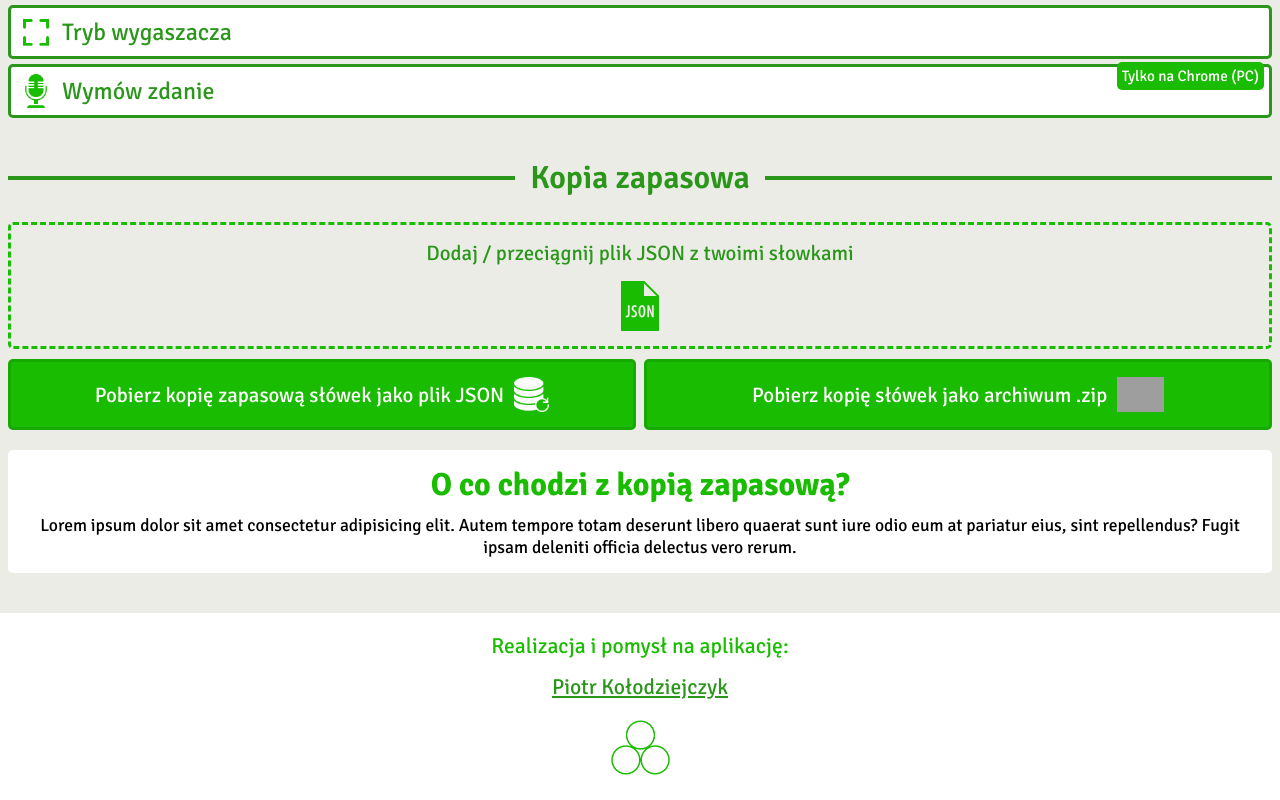
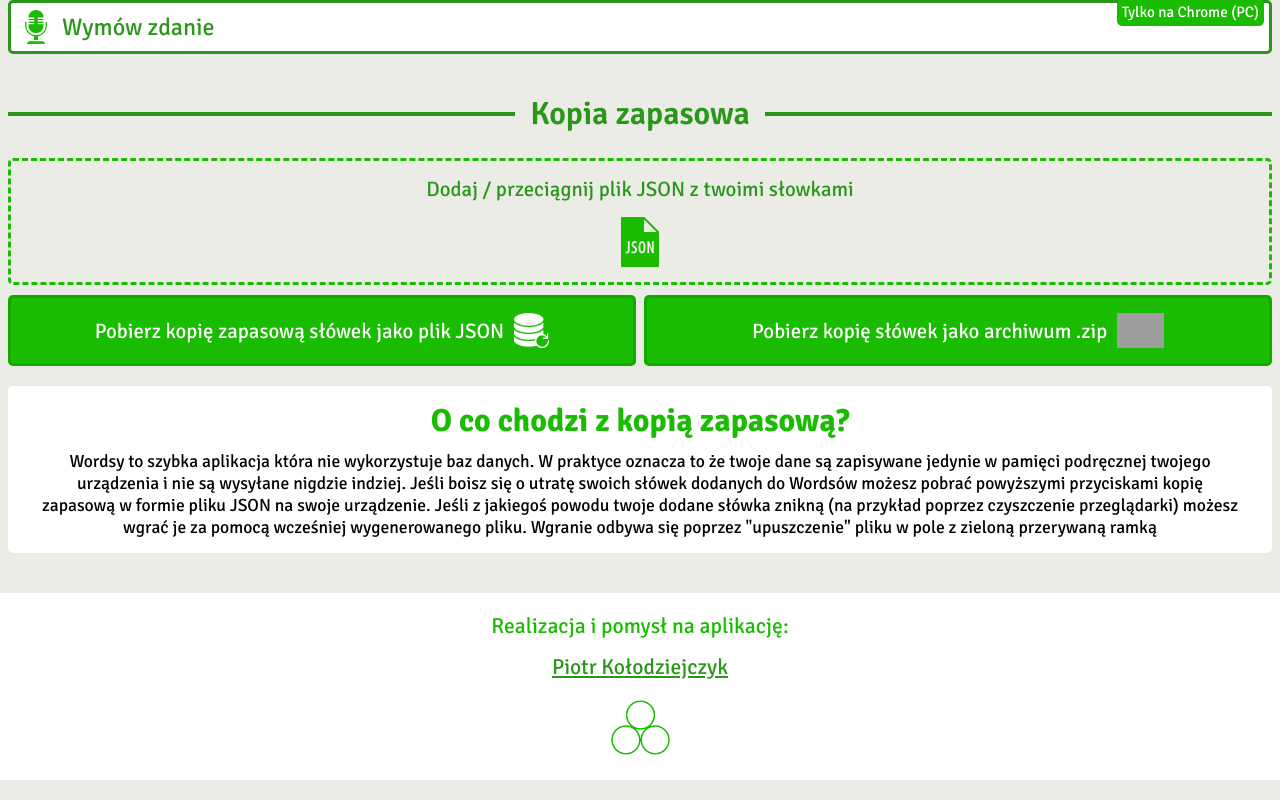
Before and after one commit to Piotrko64/wordsy, a Vue app: page /TrybWygaszacza in a window 1280 px wide. Shown: the part 651-1451 px from the top of the page. Built offline with nearby package versions, Linux system fonts and the light colour scheme; grey boxes are pictures that could not be loaded; a web font is replaced by a local one; what v-wave would draw is missing.

Commit message:
Write text about backup

```diff
--- a/src/components/dropZone/InfoBackup.vue
+++ b/src/components/dropZone/InfoBackup.vue
@@ -4,9 +4,15 @@
    <div class="whiteBlock horizontalSpace">
       <h1>O co chodzi z kopią zapasową?</h1>
       <p>
-         Lorem ipsum dolor sit amet consectetur adipisicing elit. Autem tempore
-         totam deserunt libero quaerat sunt iure odio eum at pariatur eius, sint
-         repellendus? Fugit ipsam deleniti officia delectus vero rerum.
+         Wordsy to szybka aplikacja która nie wykorzystuje baz danych. W
+         praktyce oznacza to że twoje dane są zapisywane jedynie w pamięci
+         podręcznej twojego urządzenia i nie są wysyłane nigdzie indziej. Jeśli
+         boisz się o utratę swoich słówek dodanych do Wordsów możesz pobrać
+         powyższymi przyciskami kopię zapasową w formie pliku JSON na swoje
+         urządzenie. Jeśli z jakiegoś powodu twoje dodane słówka znikną (na
+         przykład poprzez czyszczenie przeglądarki) możesz wgrać je za pomocą
+         wcześniej wygenerowanego pliku. Wgranie odbywa się poprzez
+         "upuszczenie" pliku w pole z zieloną przerywaną ramką
       </p>
    </div>
 </template>
--- a/src/components/learningPage/modes/screensaverMode/ScreenSaverMode.vue
+++ b/src/components/learningPage/modes/screensaverMode/ScreenSaverMode.vue
@@ -1,8 +1,8 @@
 <script setup lang="ts">
-import { useWordsStore } from "../../../../stores/WordsStore";
-import { ref, watch, onMounted } from "vue";
-import { storeToRefs } from "pinia";
-import { findWallpaper } from "../../../../data/wallpapers/wallpapers";
+import { useWordsStore } from '../../../../stores/WordsStore';
+import { ref, watch, onMounted } from 'vue';
+import { storeToRefs } from 'pinia';
+import { findWallpaper } from '../../../../data/wallpapers/wallpapers';
 
 const TIME_TO_READ = 12000;
 
@@ -40,7 +40,7 @@ watch(isScreensaverMode, () => {
 
 onMounted(() => {
    store.shuffleWords();
-    document.addEventListener("fullscreenchange", () => {
+   document.addEventListener('fullscreenchange', () => {
       isScreensaverMode.value = !isScreensaverMode.value;
    });
 });
@@ -48,7 +48,9 @@ onMounted(() => {
 
 <template>
    <div>
-        <div class="actionButton" @click="toggleFullScreen()">Włącz tryb Wygaszacza</div>
+      <div class="actionButton" @click="toggleFullScreen()">
+         Włącz tryb Wygaszacza
+      </div>
       <div class="whiteBlock actualWord">
          <h3>Aktualne słówko:</h3>
          <p>{{ getActualWord.wordEN }}</p>
@@ -57,24 +59,34 @@ onMounted(() => {
          ref="elementToFullScreen"
          v-show="isScreensaverMode"
          class="centerFlex fullScreen"
-            :style="{ backgroundImage: `url(/assets/wallpapers/${findWallpaper()}.jpg)` }"
+         :style="{
+            backgroundImage: `url(/assets/wallpapers/${findWallpaper()}.jpg)`,
+         }"
       >
          <div class="container">
             <transition name="fade" mode="out-in">
-                    <div class="whiteCard whiteBlock centerFlex" :key="getActualWord.wordEN">
+               <div
+                  class="whiteCard whiteBlock centerFlex"
+                  :key="getActualWord.wordEN"
+               >
                   <h2>{{ getActualWord.wordEN }}</h2>
                   <p>{{ getActualWord.exampleEN }}</p>
                </div>
             </transition>
             <div class="equal">czyli...</div>
             <transition name="fade" mode="out-in">
-                    <div class="whiteCard whiteBlock centerFlex" :key="getActualWord.wordPL">
+               <div
+                  class="whiteCard whiteBlock centerFlex"
+                  :key="getActualWord.wordPL"
+               >
                   <h2>{{ getActualWord.wordPL }}</h2>
                   <p>{{ getActualWord.examplePL }}</p>
                </div>
             </transition>
          </div>
-            <div class="actionButton offButton" @click="toggleFullScreen()">Wyłącz tryb Wygaszacza</div>
+         <div class="actionButton offButton" @click="toggleFullScreen()">
+            Wyłącz tryb Wygaszacza
+         </div>
       </div>
    </div>
 </template>
@@ -118,11 +130,11 @@ onMounted(() => {
    }
 }
 .fullScreen {
-    background-position: center;
+   background-position: left;
    background-repeat: no-repeat;
    background-size: cover;
    animation: animation 60s infinite;
-
+   transform: scale(1.2);
    @keyframes animation {
       0% {
          background-position: 50% 100%;
--- a/src/ui/Title.vue
+++ b/src/ui/Title.vue
@@ -5,12 +5,12 @@ const { title } = defineProps<{
 </script>
 
 <template>
-    <h3>
+   <h3 class="title">
       <span>{{ title }}</span>
    </h3>
 </template>
-<style lang="scss">
-h3 {
+<style lang="scss" scope>
+.title {
    margin-top: 40px;
    position: relative;
    z-index: 5;
@@ -26,7 +26,7 @@ h3 {
       padding: 0 15px;
    }
    &::before {
-        content: "";
+      content: '';
       height: 4px;
       width: 100%;
       top: 50%;
```
Lines whose indentation alone changed are shown as unchanged.
